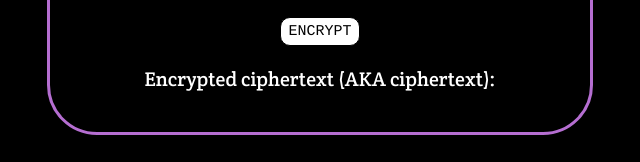
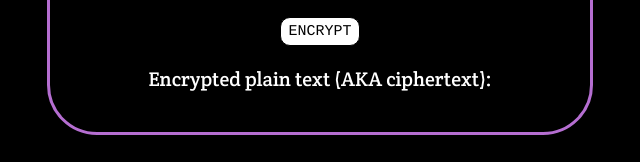
Before and after one commit to jbian92/Caesar-Cipher, a plain HTML site: page index.html in a window 1280 px wide. Shown: the part 393-555 px from the top of the page, 320-960 px from the left. Drawn offline with Linux system fonts and the light colour scheme.

Commit message:
edited text

```diff
--- a/index.html
+++ b/index.html
@@ -17,7 +17,7 @@
       <input type="number" id="encrypt_key"/>
       <br/>
       <input type="button" id="encrypt" value="ENCRYPT"/>
-      <p>Encrypted ciphertext (AKA ciphertext):</p>
+      <p>Encrypted plain text (AKA ciphertext):</p>
       <p id="encrypt_output"></p>
     </div>
 
```
